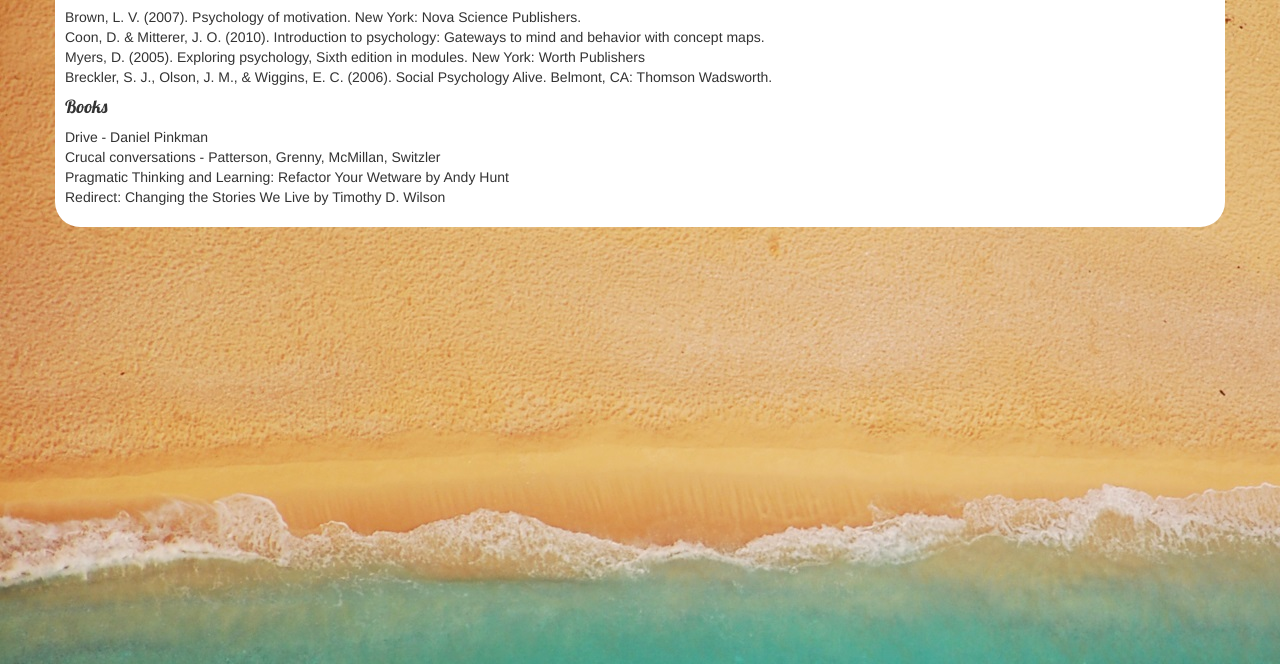
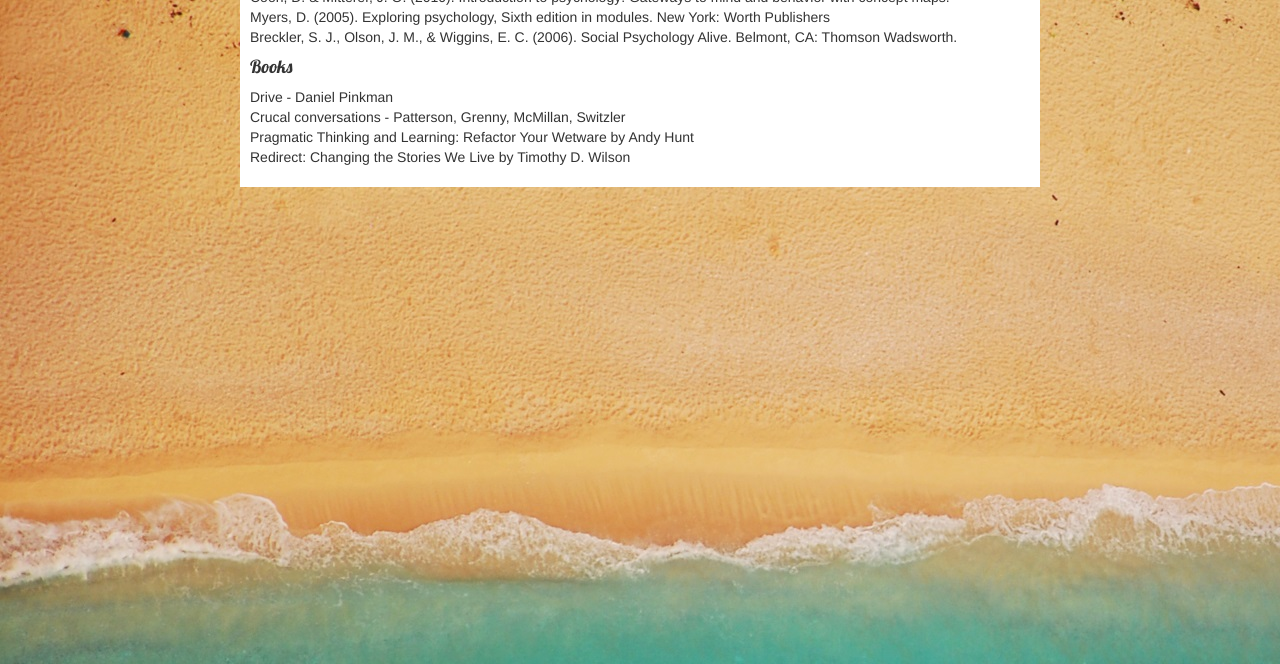
Before and after one commit to seanoneillcode/soft-skills, a plain HTML site: page index.html in a window 1280 px wide. Shown: the part 136-800 px from the top of the page. Drawn offline with Linux system fonts and the light colour scheme.

Commit message:
make it look nicer

```diff
--- a/index.html
+++ b/index.html
@@ -15,9 +15,8 @@
         .container {
             margin: 0 auto;
             background-color: #ffffff;
-            margin-top: 40px;
-            border-radius: 25px;
             padding: 10px;
+            width: 800px;
         }
         body {
             background: url(/assets/beach.jpg) repeat 0 0;
```
Also changed, not shown: bower_components/bootstrap/dist/css/bootstrap.min.css.
